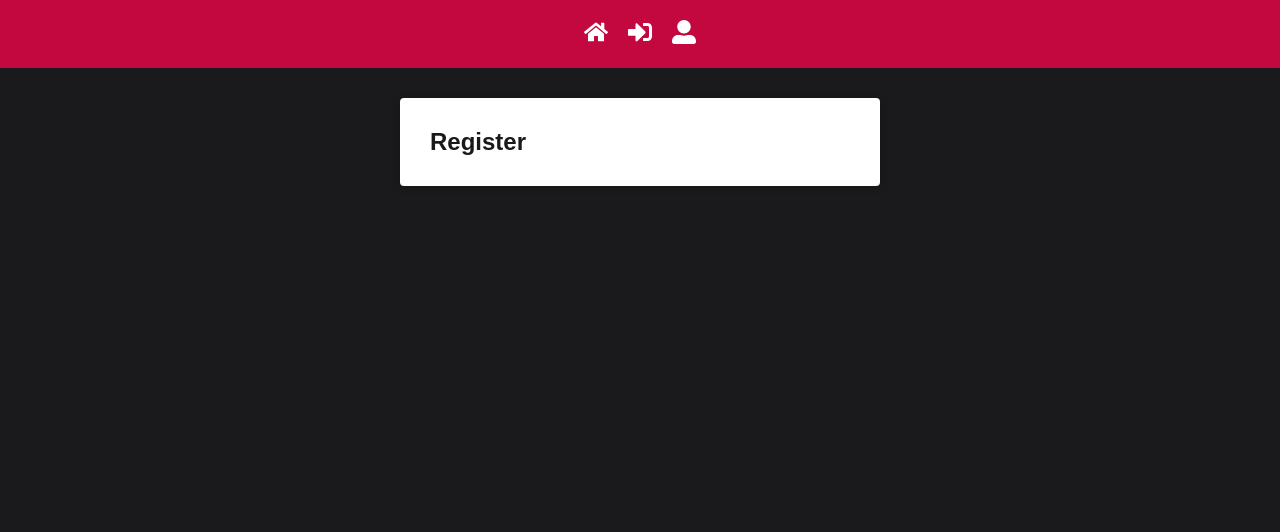
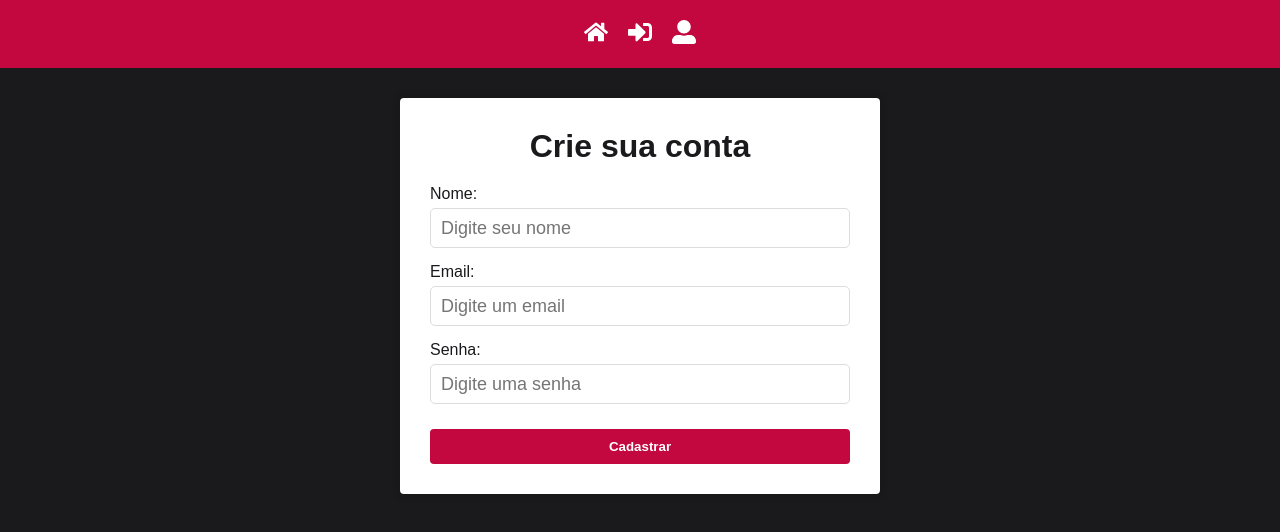
Before and after one commit to Luisfelipe114/consumir-api, a React (Create React App) app: page /register in a window 1280 px wide. Shown: the top 532 px of the page. Built offline with nearby package versions, Linux system fonts and the light colour scheme.

Commit message:
cadastrando usuarios

```diff
--- a/package.json
+++ b/package.json
@@ -21,6 +21,7 @@
     "redux-persist": "^6.0.0",
     "redux-saga": "^1.2.2",
     "styled-components": "^5.3.6",
+    "validator": "^13.7.0",
     "web-vitals": "^2.1.4"
   },
   "scripts": {
--- a/src/pages/Register/index.js
+++ b/src/pages/Register/index.js
@@ -1,11 +1,90 @@
-import React from 'react';
+import React, { useState } from 'react';
+import { toast } from 'react-toastify';
+import validator from 'validator';
+import { get } from 'lodash';
+import axios from '../../services/axios';
+import history from '../../services/history';
 
 import { Container } from '../../styles/GlobalStyles';
+import { Form, Title } from './styled';
 
 export default function Register() {
+  const [nome, setNome] = useState('');
+  const [email, setEmail] = useState('');
+  const [password, setPassword] = useState('');
+
+  async function handleSubmit(e) {
+    e.preventDefault();
+    let formErrors = false;
+
+    if (nome.length < 3 || nome.length > 255) {
+      formErrors = true;
+      toast.error('Nome deve ter entre 3 e 255 caracteres');
+    }
+
+    if (!validator.isEmail(email)) {
+      formErrors = true;
+      toast.error('Email inválido');
+    }
+
+    if (password.length < 6 || password.length > 50) {
+      formErrors = true;
+      toast.error('Senha deve ter entre 6 e 50 caracteres');
+    }
+
+    if (formErrors) return;
+
+    try {
+      await axios.post('/users/', {
+        nome,
+        password,
+        email,
+      });
+
+      toast.success('Cadastro realizado com sucesso');
+      history.push('/login');
+    } catch (err) {
+      const status = get(err, 'response.status', 0);
+      const erros = get(err, 'response.data.errors', []);
+      erros.map((erro) => toast.error(erro));
+    }
+  }
+
   return (
     <Container>
-      <h1>Register</h1>
+      <Title>Crie sua conta</Title>
+
+      <Form onSubmit={handleSubmit}>
+        <label htmlFor="nome">
+          Nome:
+          <input
+            type="text"
+            value={nome}
+            onChange={(e) => setNome(e.target.value)}
+            placeholder="Digite seu nome"
+          />
+        </label>
+        <label htmlFor="email">
+          Email:
+          <input
+            type="email"
+            value={email}
+            onChange={(e) => setEmail(e.target.value)}
+            placeholder="Digite um email"
+          />
+        </label>
+        <label htmlFor="password">
+          Senha:
+          <input
+            type="password"
+            value={password}
+            onChange={(e) => setPassword(e.target.value)}
+            placeholder="Digite uma senha"
+          />
+        </label>
+
+        <button type="submit">Cadastrar</button>
+      </Form>
     </Container>
   );
 }
--- a/src/pages/Register/styled.js
+++ b/src/pages/Register/styled.js
@@ -1,3 +1,34 @@
 import styled from 'styled-components';
 
-export const Paragrafo = styled.p``; // sem estilizar
+import * as colors from '../../config/colors';
+
+export const Title = styled.h1`
+  font-size: 2em;
+  text-align: center;
+  color: ${colors.primaryDarkColor};
+`;
+
+export const Form = styled.form`
+  display: flex;
+  flex-direction: column;
+  margin-top: 20px;
+
+  label {
+    display: flex;
+    flex-direction: column;
+    margin-bottom: 15px;
+  }
+
+  input {
+    height: 40px;
+    font-size: 18px;
+    border: 1px solid #ddd;
+    padding: 0 10px;
+    border-radius: 5px;
+    margin-top: 5px;
+
+    &:focus {
+      border: 1px solid ${colors.primaryColor};
+    }
+  }
+`;
--- a/src/styles/GlobalStyles.js
+++ b/src/styles/GlobalStyles.js
@@ -29,6 +29,11 @@
     margin-top: 10px;
     border-radius: 4px;
     font-weight: 700;
+  }
+
+  button:hover {
+    transition: 0.3s;
+    filter: brightness(80%);
   }
 
   a {
```
Also changed, not shown: .eslintrc.js, comandos.txt, 1 other file (tests, documents, lock files or other folders).
